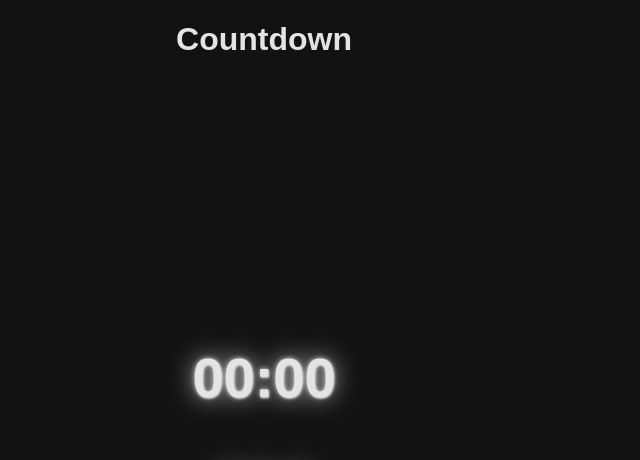
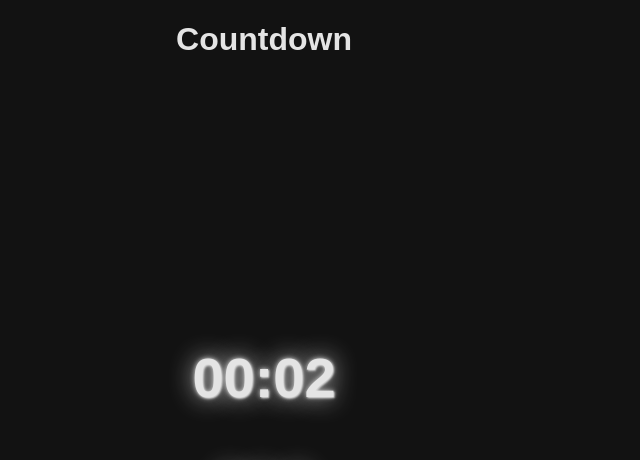
Before and after one commit to erick-mtz/Test, a plain HTML site: page index.html in a window 1280 px wide. Shown: the top 460 px of the page, 376-1016 px from the left. Drawn offline with Linux system fonts and the light colour scheme.

Commit message:
changed one number

```diff
--- a/index.html
+++ b/index.html
@@ -15,7 +15,7 @@
 </head>
 <body>
     <h1> Countdown </h1>
-     <h2 class="time" >00:00</h2>
+     <h2 class="time" >00:02</h2>
 
      <input type="range" id="selectHour" class="selectTime"  value="00" min="00" max="24" ondragend="this.nextElementSibling.value = this.value">
      <output class= "time" id="displayHour"></output>
```
